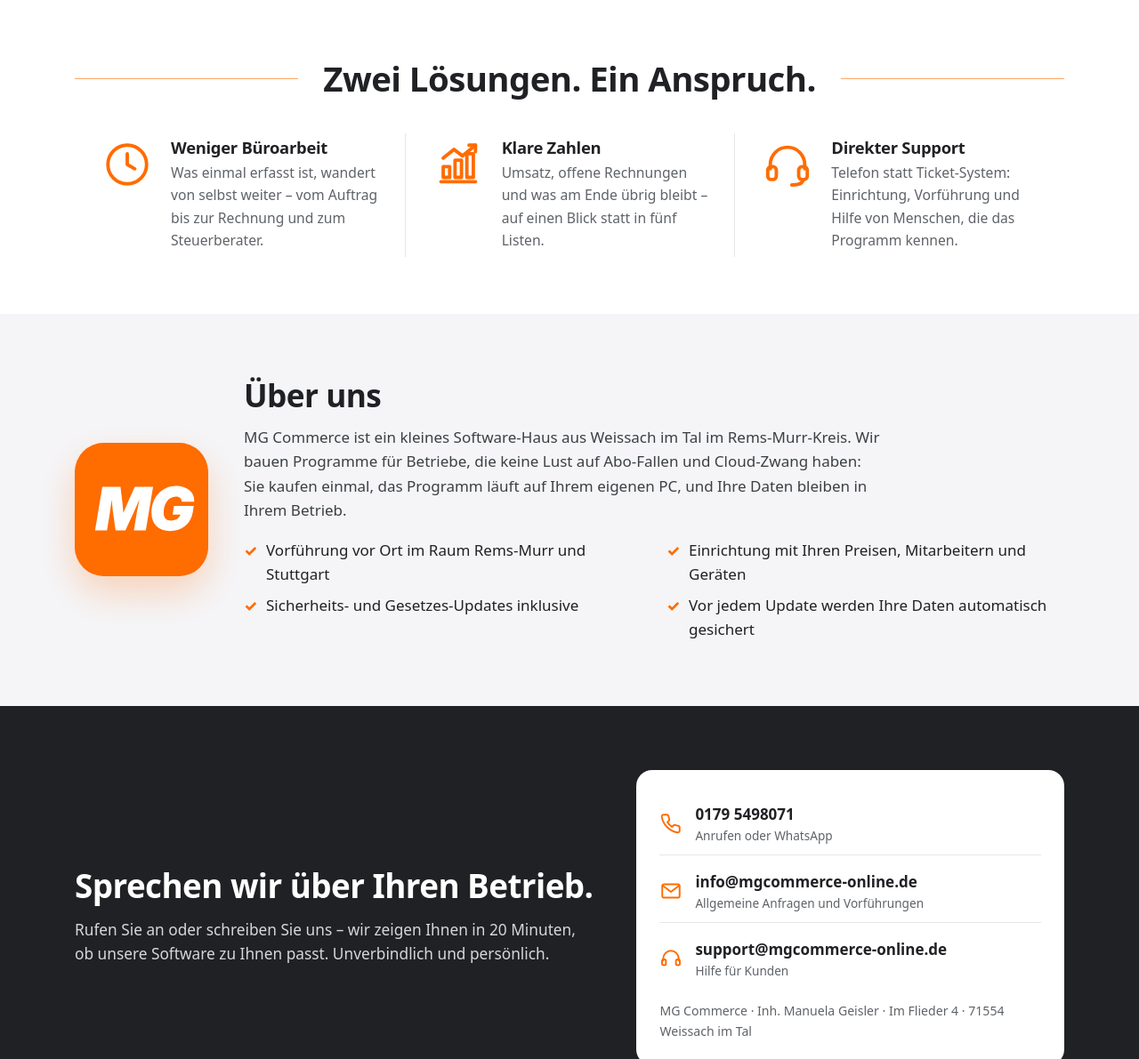
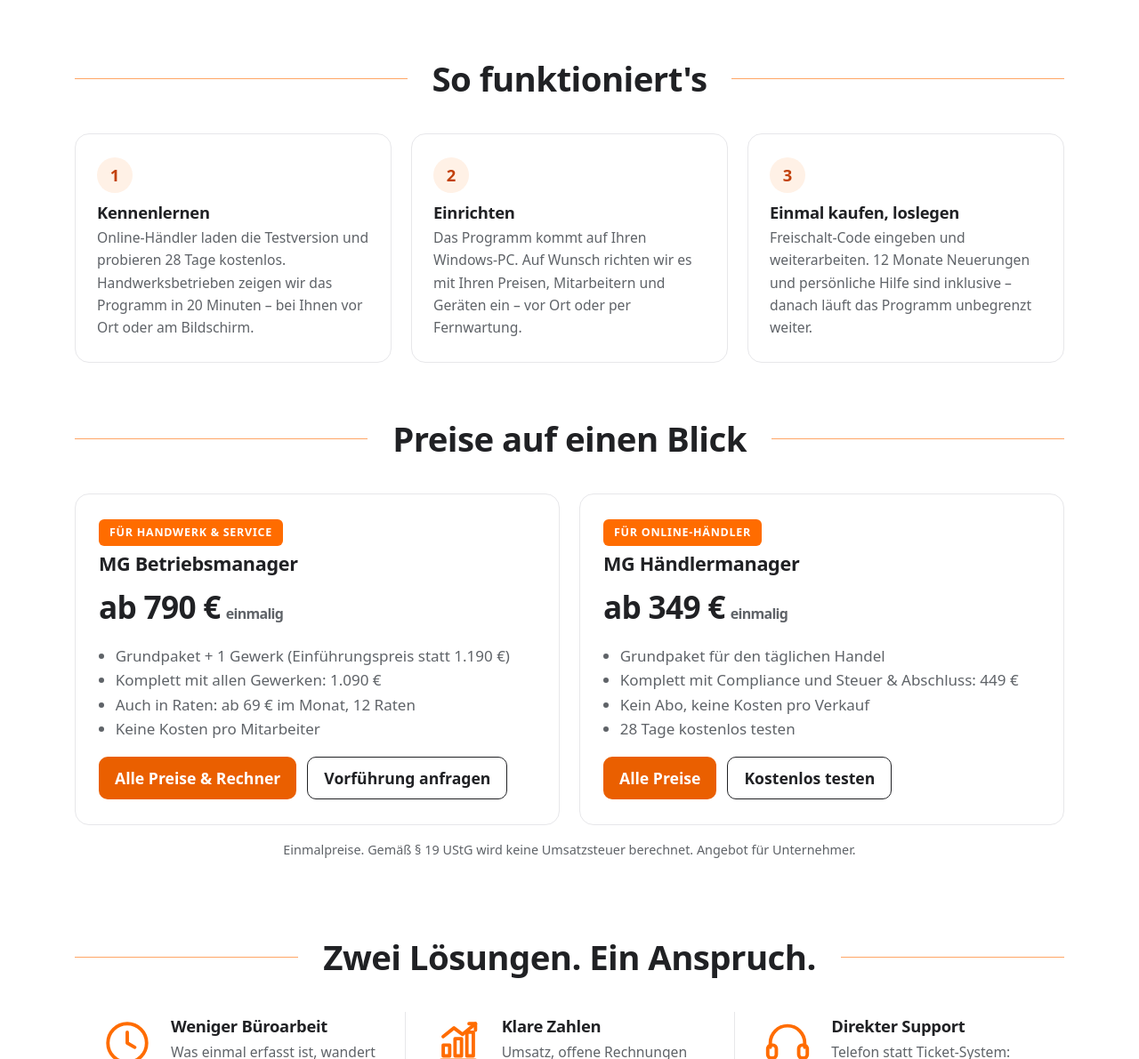
Before and after one commit to mg-commerce/mg-commerce.github.io, a plain HTML site: page index.html in a window 1280 px wide. Shown: the part 1174-2365 px from the top of the page at 89% size. Drawn offline with Linux system fonts and the light colour scheme.

Commit message:
Startseite: eigener Abschnitt „So funktioniert's“ und „Preise auf einen Blick“ für beide Programme; Menü und Knopf springen nicht mehr auf die Betriebsmanager-Seite
Co-Authored-By: Claude Opus 5.5 <noreply@anthropic.com>
Claude-Session: https://claude.ai/code/session_011j1Tf1a5yPK1THC4vudpMp

```diff
--- a/index.html
+++ b/index.html
@@ -6,7 +6,7 @@
 <link rel="canonical" href="https://mgcommerce-online.de/">
 <script>
 /* Alte Links (z. B. …/#preise aus Flyer oder Programm) gehören jetzt zur Seite des Betriebsmanagers */
-(function(){var h=location.hash.slice(1),alt=['buerozeit','video','programm','funktionen','e-rechnung','preise','vertrauen','fragen','hilfe','demoform','persoenlich','start'];
+(function(){var h=location.hash.slice(1),alt=['buerozeit','video','programm','funktionen','e-rechnung','vertrauen','fragen','hilfe','demoform','persoenlich','start'];
 if(alt.indexOf(h)>=0)location.replace('betriebsmanager/'+location.hash);})();
 </script>
 <link rel="icon" href="favicon.ico" sizes="any">
@@ -148,6 +148,23 @@ a.zeile,.leiste a,.menue a{transition:opacity 100ms ease-out}
 a.zeile:active,.leiste a:active,.menue a:active{opacity:.65}
 .galerie a:active img,.bild a:active img{transform:scale(.99)}
 :focus-visible{outline:3px solid rgba(255,108,0,.55);outline-offset:3px;border-radius:6px}
+.ablauf{padding:64px 0 24px}
+.schritte{display:grid;grid-template-columns:repeat(3,1fr);gap:22px;counter-reset:s}
+.schritte>div{background:#fff;border:1px solid var(--linie);border-radius:16px;padding:26px 24px}
+.schritte .nr{display:inline-flex;width:40px;height:40px;border-radius:50%;background:var(--zart);color:var(--orange-text);font-weight:800;font-size:1.15rem;align-items:center;justify-content:center;margin-bottom:12px}
+.schritte h3{font-size:1.15rem;margin-bottom:6px}
+.schritte p{color:var(--leise);font-size:.98rem}
+.preise{padding:40px 0 24px}
+.preiskarten{display:grid;grid-template-columns:1fr 1fr;gap:22px}
+.preiskarte{background:#fff;border:1px solid var(--linie);border-radius:16px;padding:28px 26px;display:flex;flex-direction:column;gap:8px}
+.preiskarte .etikett{align-self:flex-start}
+.preiskarte h3{font-size:1.35rem}
+.preiskarte .preis{font-size:2.2rem;font-weight:800;letter-spacing:-.02em}
+.preiskarte .preis small{font-size:1rem;font-weight:600;color:var(--leise);margin-left:6px}
+.preiskarte ul{margin:6px 0 10px 0;padding-left:1.1em;color:var(--leise)}
+.preiskarte .knoepfe{display:flex;flex-wrap:wrap;gap:12px;margin-top:auto}
+.preishinweis{color:var(--leise);font-size:.9rem;margin-top:16px;text-align:center}
+@media (max-width:860px){.schritte,.preiskarten{grid-template-columns:1fr}}
 @media (prefers-reduced-motion:reduce){html{scroll-behavior:auto}
 .knopf,.produkt,a.zeile,.leiste a,.menue a{transition:none!important}
 .knopf:active,.produkt:active,.produkt:hover{transform:none!important}}
@@ -169,7 +186,7 @@ a.zeile:active,.leiste a:active,.menue a:active{opacity:.65}
 <a href="betriebsmanager/"><b>MG Betriebsmanager</b><small>Für Handwerk &amp; Service</small></a>
 <a href="haendlermanager/"><b>MG Händlermanager</b><small>Für Online-Händler</small></a>
 </div></details>
-<a href="betriebsmanager/#preise">Preise</a>
+<a href="#preise">Preise</a>
 <a href="#ueber-uns">Über uns</a>
 <a href="#kontakt">Kontakt</a>
 <a class="knopf voll klein" href="#kontakt"><svg class="ic" style="width:20px;height:20px;color:#fff" viewBox="0 0 24 24" fill="none" stroke="currentColor" stroke-width="2.2" stroke-linecap="round" stroke-linejoin="round" aria-hidden="true"><path d="M8 2v4M16 2v4"/><rect x="3" y="4" width="18" height="18" rx="2"/><path d="M3 10h18"/></svg>Vorführung anfragen</a>
@@ -187,7 +204,7 @@ a.zeile:active,.leiste a:active,.menue a:active{opacity:.65}
 <p class="lead">Ob Online-Handel oder Handwerk – MG Commerce bringt Büro, Zahlen, Aufträge und Alltag an einen Ort. Einfach, lokal auf Ihrem PC und ohne Pflicht-Abo.</p>
 <div class="knoepfe">
 <a class="knopf voll" href="#loesungen"><svg class="ic" style="width:18px;height:18px;color:#fff" viewBox="0 0 24 24" fill="currentColor" aria-hidden="true"><path d="M7 4.5v15l12-7.5z"/></svg>Lösungen entdecken</a>
-<a class="knopf rand" href="betriebsmanager/#video"><svg class="ic" style="width:18px;height:18px;color:var(--anthrazit)" viewBox="0 0 24 24" fill="currentColor" aria-hidden="true"><path d="M7 4.5v15l12-7.5z"/></svg>So funktioniert's</a>
+<a class="knopf rand" href="#ablauf"><svg class="ic" style="width:18px;height:18px;color:var(--anthrazit)" viewBox="0 0 24 24" fill="currentColor" aria-hidden="true"><path d="M7 4.5v15l12-7.5z"/></svg>So funktioniert's</a>
 </div>
 </div>
 <div class="geraete">
@@ -227,6 +244,40 @@ a.zeile:active,.leiste a:active,.menue a:active{opacity:.65}
 <div><svg class="ic" viewBox="0 0 24 24" fill="none" stroke="currentColor" stroke-width="1.7" stroke-linecap="round" stroke-linejoin="round" aria-hidden="true"><path d="M12 2.8 4.5 5.6v6.2c0 4.6 3.2 8.2 7.5 9.4 4.3-1.2 7.5-4.8 7.5-9.4V5.6z"/><path d="m8.6 12.2 2.4 2.4 4.6-4.8"/></svg>Ihre Daten bleiben bei Ihnen</div>
 <div><svg class="ic" viewBox="0 0 24 24" fill="none" stroke="currentColor" stroke-width="1.7" stroke-linecap="round" stroke-linejoin="round" aria-hidden="true"><path d="M4 14v-2a8 8 0 0 1 16 0v2"/><rect x="2.8" y="13" width="4" height="6" rx="1.6"/><rect x="17.2" y="13" width="4" height="6" rx="1.6"/><path d="M19.2 19c0 1.6-1.8 2.5-5.2 2.5"/></svg>Persönliche Hilfe aus der Region</div>
 </div></div>
+</section>
+
+<section class="ablauf" id="ablauf">
+<div class="wrap">
+<div class="zierlinie"><h2>So funktioniert's</h2></div>
+<div class="schritte">
+<div><span class="nr">1</span><h3>Kennenlernen</h3><p>Online-Händler laden die Testversion und probieren 28 Tage kostenlos. Handwerksbetrieben zeigen wir das Programm in 20 Minuten – bei Ihnen vor Ort oder am Bildschirm.</p></div>
+<div><span class="nr">2</span><h3>Einrichten</h3><p>Das Programm kommt auf Ihren Windows-PC. Auf Wunsch richten wir es mit Ihren Preisen, Mitarbeitern und Geräten ein – vor Ort oder per Fernwartung.</p></div>
+<div><span class="nr">3</span><h3>Einmal kaufen, loslegen</h3><p>Freischalt-Code eingeben und weiterarbeiten. 12 Monate Neuerungen und persönliche Hilfe sind inklusive – danach läuft das Programm unbegrenzt weiter.</p></div>
+</div>
+</div>
+</section>
+
+<section class="preise" id="preise">
+<div class="wrap">
+<div class="zierlinie"><h2>Preise auf einen Blick</h2></div>
+<div class="preiskarten">
+<div class="preiskarte">
+<span class="etikett">Für Handwerk &amp; Service</span>
+<h3>MG Betriebsmanager</h3>
+<div class="preis">ab 790 €<small>einmalig</small></div>
+<ul><li>Grundpaket + 1 Gewerk (Einführungspreis statt 1.190&nbsp;€)</li><li>Komplett mit allen Gewerken: 1.090&nbsp;€</li><li>Auch in Raten: ab 69 € im Monat, 12 Raten</li><li>Keine Kosten pro Mitarbeiter</li></ul>
+<div class="knoepfe"><a class="knopf voll klein" href="betriebsmanager/#preise">Alle Preise &amp; Rechner</a><a class="knopf rand klein" href="betriebsmanager/#kontakt">Vorführung anfragen</a></div>
+</div>
+<div class="preiskarte">
+<span class="etikett">Für Online-Händler</span>
+<h3>MG Händlermanager</h3>
+<div class="preis">ab 349 €<small>einmalig</small></div>
+<ul><li>Grundpaket für den täglichen Handel</li><li>Komplett mit Compliance und Steuer &amp; Abschluss: 449&nbsp;€</li><li>Kein Abo, keine Kosten pro Verkauf</li><li>28 Tage kostenlos testen</li></ul>
+<div class="knoepfe"><a class="knopf voll klein" href="haendlermanager/#preise">Alle Preise</a><a class="knopf rand klein" href="haendlermanager/#testen">Kostenlos testen</a></div>
+</div>
+</div>
+<p class="preishinweis">Einmalpreise. Gemäß § 19 UStG wird keine Umsatzsteuer berechnet. Angebot für Unternehmer.</p>
+</div>
 </section>
 
 <section class="anspruch">
```
